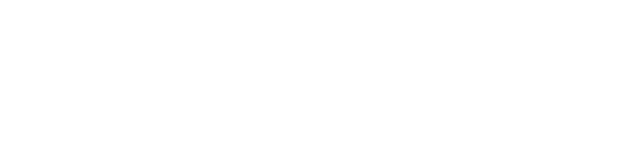
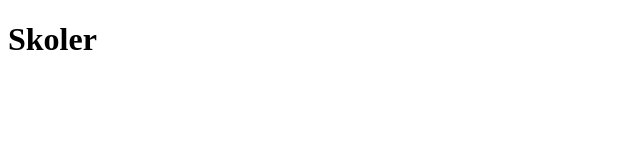
Before and after one commit to Zabihassani/Oblig-Alternativ-A, a plain HTML site: page index.html in a window 1280 px wide. Shown: the whole page, without its empty margins (0-640 px from the left). Drawn offline with Linux system fonts and the light colour scheme.

Commit message:
Inital html commit

```diff
--- a/index.html
+++ b/index.html
@@ -8,7 +8,7 @@
 
 <body>
 
-
+    <h1>Skoler</h1>
 
 </body>
 
```
